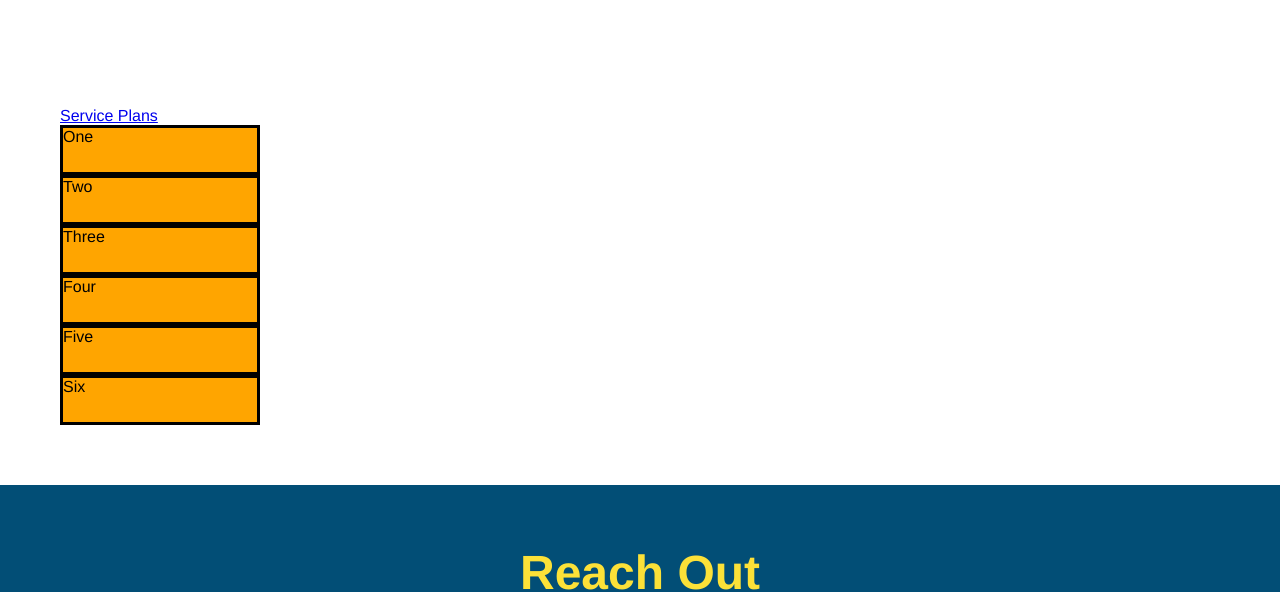
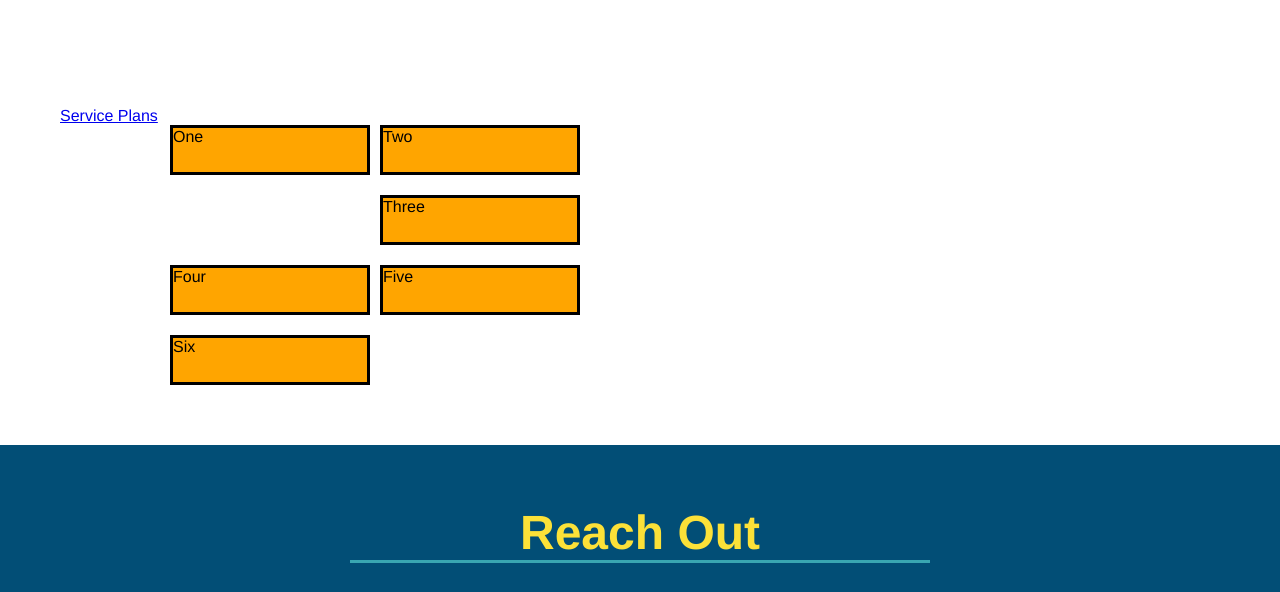
Before and after one commit to fasikaWalle/run-rubby, a plain HTML site: page index.html in a window 1280 px wide. Shown: the part 3040-3632 px from the top of the page. Drawn offline with Linux system fonts and the light colour scheme.

Commit message:
example grid

```diff
--- a/assets/css/style.css
+++ b/assets/css/style.css
@@ -229,7 +229,14 @@ header nav ul li a {
 }
 /*-----------service plan section ------*/
 .service-grid-container {
+  max-width: 940px;
+  margin: 0 auto;
+  grid-gap: 10px;
+  grid-template-columns: 200px 200px;
+  grid-template-rows: 60px 60px 60px;
   display: grid;
+  align-items: stretch;
+  /*or place-items: <align items> <justify items>;*/
 }
 .service-grid-item {
   width: 200px;
@@ -237,6 +244,10 @@ header nav ul li a {
   background-color: orange;
   border: solid;
   color: black;
+}
+.box1 {
+  grid-column: 1/-3;
+  grid-row: 1/-2;
 }
 /*-----------reach out section --------*/
 .contact {
--- a/index.html
+++ b/index.html
@@ -162,12 +162,12 @@
         <a href="#service-plans">Service Plans</a>
       </nav>
       <div class="service-grid-container">
-        <div class="service-grid-item">One</div>
-        <div class="service-grid-item">Two</div>
-        <div class="service-grid-item">Three</div>
-        <div class="service-grid-item">Four</div>
-        <div class="service-grid-item">Five</div>
-        <div class="service-grid-item">Six</div>
+        <div class="service-grid-item box1">One</div>
+        <div class="service-grid-item box2">Two</div>
+        <div class="service-grid-item box3">Three</div>
+        <div class="service-grid-item box4">Four</div>
+        <div class="service-grid-item box5">Five</div>
+        <div class="service-grid-item box6">Six</div>
       </div>
     </section>
 
```
